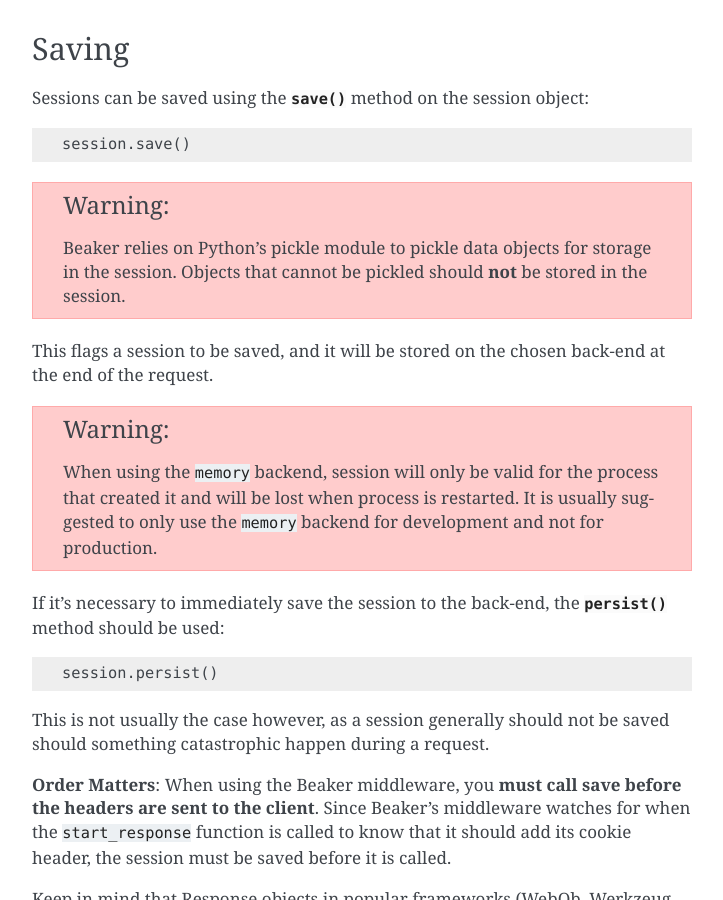
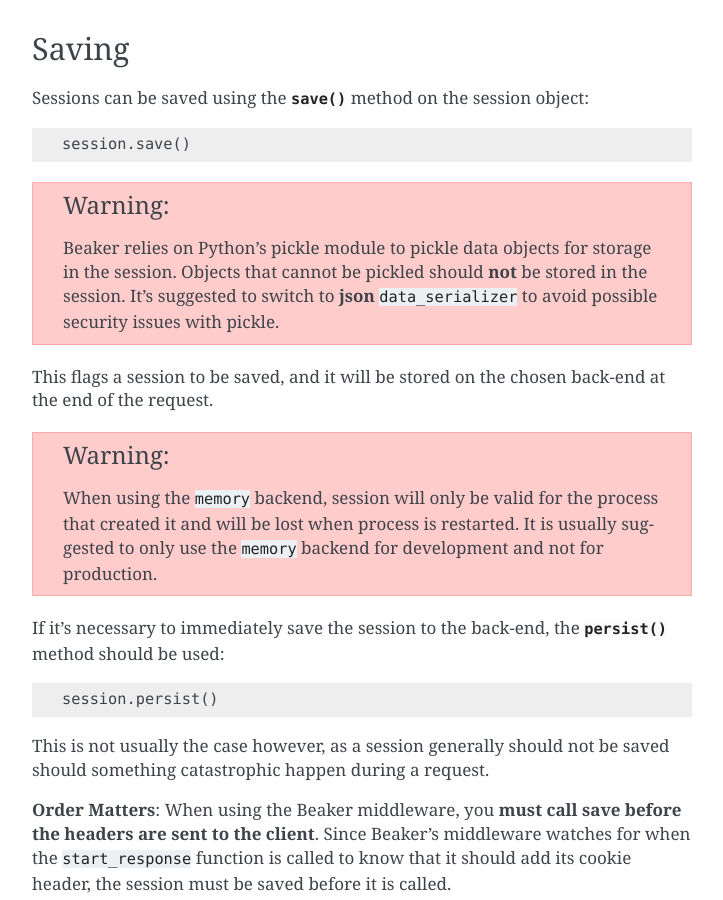
Before and after one commit to bbangert/beaker, a Sphinx documentation site: the page built from beaker/docs/sessions.rst, in a window 1280 px wide and 900 px high, scrolled down 1943 px. Shown: the whole window, without its empty margins (388-1111 px from the left). Built offline with Sphinx 7.4.7, drawn with Linux system fonts in a browser that asks for light colours.

Commit message:
notify about json data serialization option

```diff
--- a/beaker/docs/sessions.rst
+++ b/beaker/docs/sessions.rst
@@ -104,7 +104,8 @@
 
     Beaker relies on Python's pickle module to pickle data objects for storage
     in the session. Objects that cannot be pickled should **not** be stored in
-    the session.
+    the session. It's suggested to switch to **json** ``data_serializer`` to avoid
+    possible security issues with pickle.
 
 This flags a session to be saved, and it will be stored on the chosen back-end
 at the end of the request.
```
